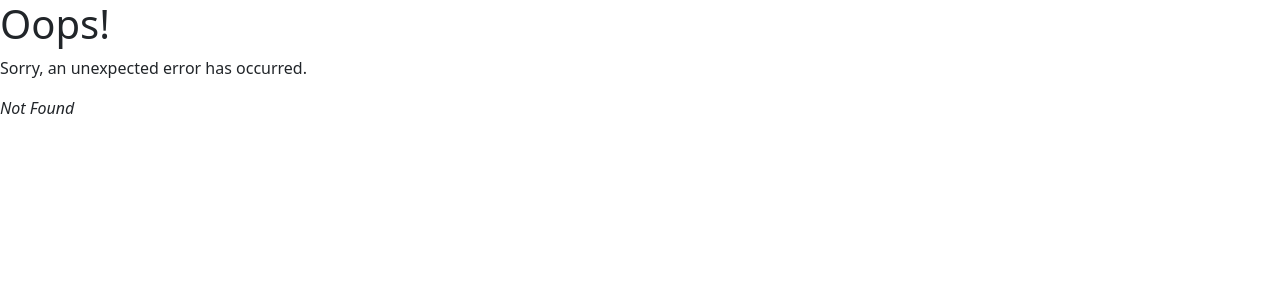
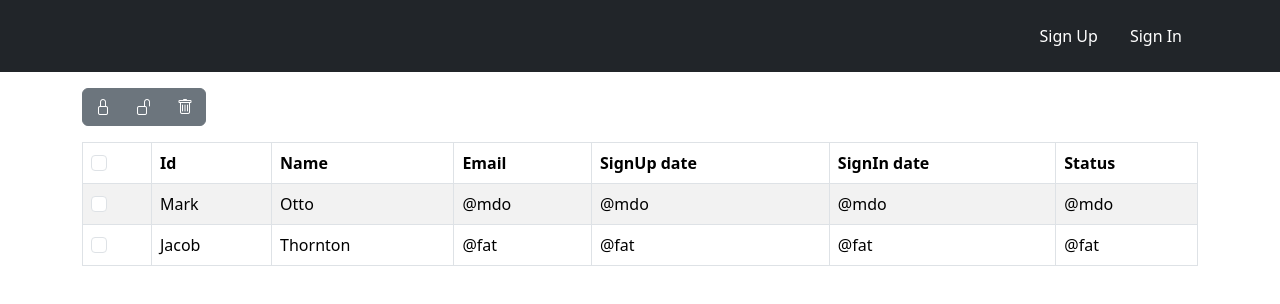
Before and after one commit to ullltimate/app-user-manager, a React (Vite) app in the folder client/: page /user/1 in a window 1280 px wide. Before the commit this address had no page. Shown: the top 304 px of the page. Built offline with nearby package versions, Linux system fonts and the light colour scheme.

Commit message:
feat: add user page

```diff
--- a/client/package.json
+++ b/client/package.json
@@ -11,6 +11,7 @@
   },
   "dependencies": {
     "bootstrap": "^5.3.1",
+    "bootstrap-icons": "^1.10.5",
     "localforage": "^1.10.0",
     "match-sorter": "^6.3.1",
     "react": "^18.2.0",
--- /dev/null
+++ b/client/src/components/UserPage.tsx
@@ -0,0 +1,64 @@
+import Button from 'react-bootstrap/Button';
+import ButtonGroup from 'react-bootstrap/ButtonGroup';
+import 'bootstrap-icons/font/bootstrap-icons.css';
+import Table from 'react-bootstrap/Table';
+import Form from 'react-bootstrap/Form';
+
+function User() {
+  return (
+    <>
+        <ButtonGroup aria-label="Basic example" className='py-3 justify-content-end'>
+            <Button variant="secondary"><i className="bi bi-lock"></i></Button>
+            <Button variant="secondary"><i className="bi bi-unlock"></i></Button>
+            <Button variant="secondary"><i className="bi bi-trash"></i></Button>
+        </ButtonGroup>
+        <Table striped bordered hover>
+            <thead>
+              <tr>
+                <th>
+                    <Form>
+                        <Form.Check type={'checkbox'} id={`default-checkbox`} />
+                    </Form>
+                </th>
+                <th>Id</th>
+                <th>Name</th>
+                <th>Email</th>
+                <th>SignUp date</th>
+                <th>SignIn date</th>
+                <th>Status</th>
+              </tr>
+            </thead>
+            <tbody>
+              <tr>
+                <td>
+                    <Form>
+                        <Form.Check type={'checkbox'} id={`default-checkbox`} />
+                    </Form>
+                </td>
+                <td>Mark</td>
+                <td>Otto</td>
+                <td>@mdo</td>
+                <td>@mdo</td>
+                <td>@mdo</td>
+                <td>@mdo</td>
+              </tr>
+              <tr>
+                <td>
+                    <Form>
+                        <Form.Check type={'checkbox'} id={`default-checkbox`} />
+                    </Form>
+                </td>
+                <td>Jacob</td>
+                <td>Thornton</td>
+                <td>@fat</td>
+                <td>@fat</td>
+                <td>@fat</td>
+                <td>@fat</td>
+              </tr>
+            </tbody>
+        </Table>
+    </>
+  )
+}
+
+export default User
--- a/client/src/main.tsx
+++ b/client/src/main.tsx
@@ -10,6 +10,7 @@ import {
 import ErrorPage from './components/ErrorPage.tsx';
 import SignUp from './components/SignUp.tsx';
 import SignIn from './components/SignIn.tsx';
+import User from './components/UserPage.tsx';
 
 const router = createBrowserRouter([
   {
@@ -25,6 +26,10 @@ const router = createBrowserRouter([
         path: "/signIn",
         element: <SignIn />,
       },
+      {
+        path: "/user/:id",
+        element: <User />,
+      }
     ],
   },
 ]);
```
Also changed, not shown: 1 other file (tests, documents, lock files or other folders).
